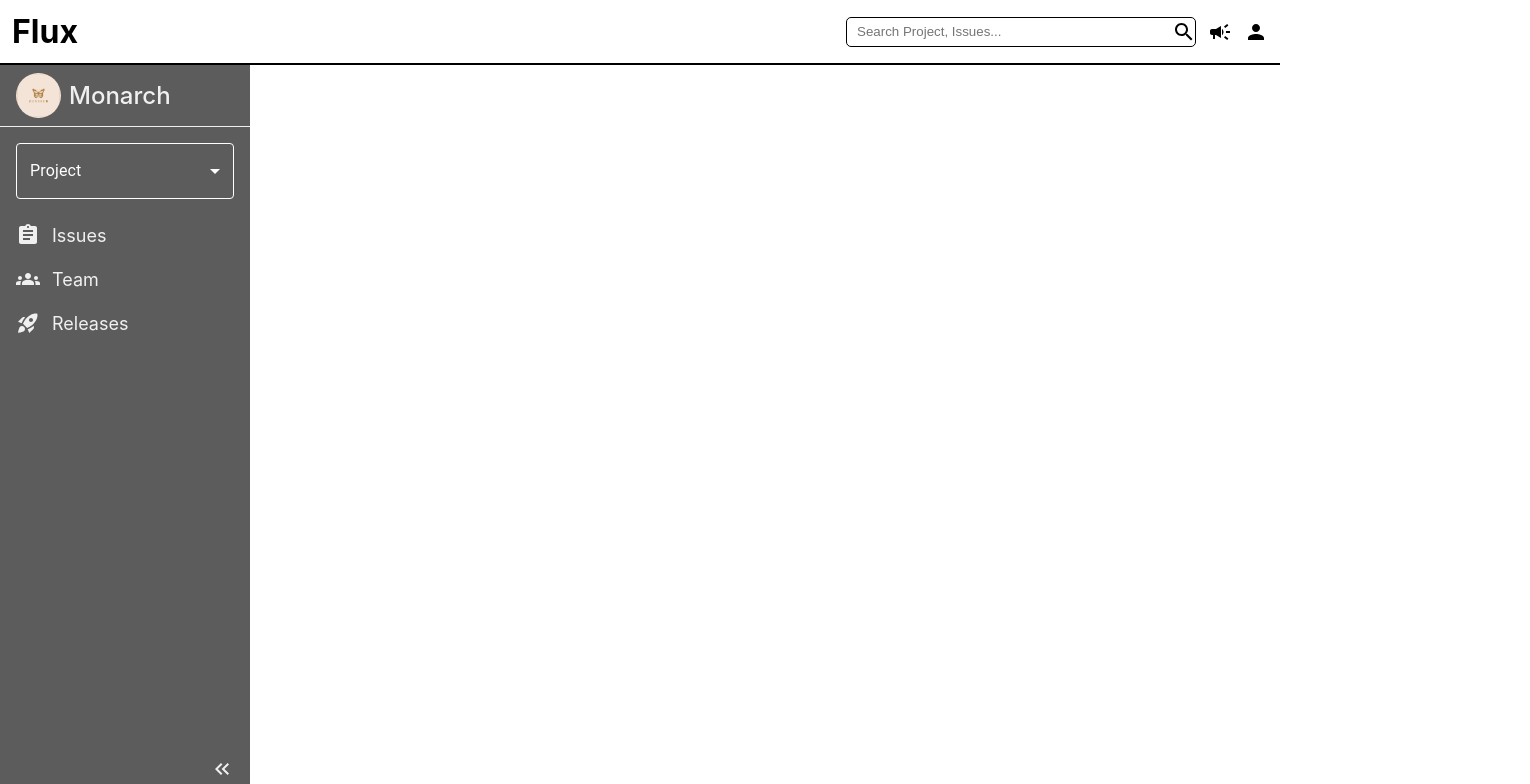
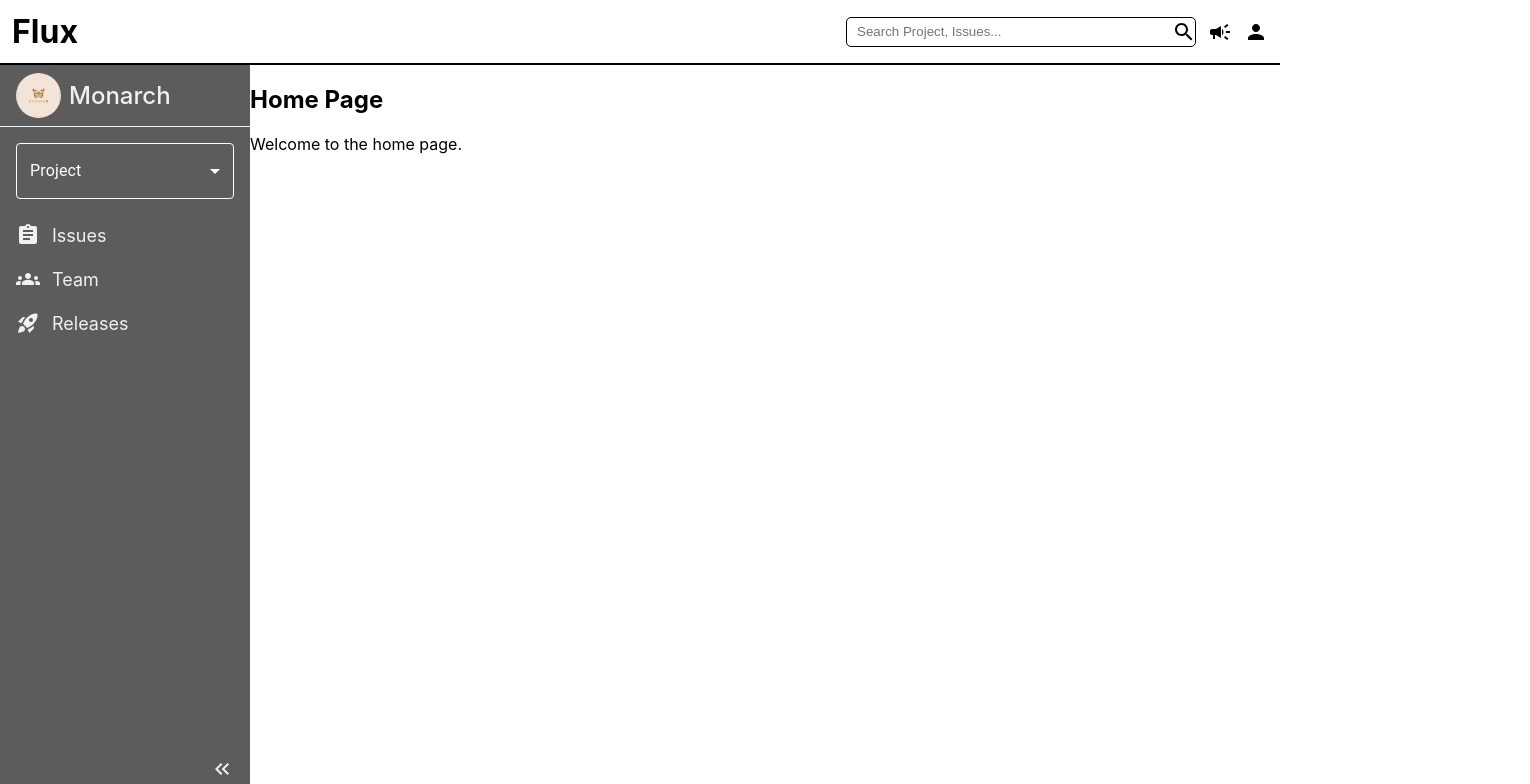
Before and after one commit to aksy007/Flux, a React (Vite) app: page / in a window 1280 px wide. Shown: the top 784 px of the page, 1530 px wide, since content can reach past the window. Built offline with nearby package versions, Linux system fonts and the light colour scheme.

Commit message:
fix render component css

```diff
--- a/src/App.tsx
+++ b/src/App.tsx
@@ -10,11 +10,15 @@ const App: React.FC = () => {
 	const Component = renderComponent(location?.pathname);
 
 	return (
-		<div className={styles.main}>
+		<>
 			<Header />
-			<Sidebar />
-			<main className={styles.componentPage}>{Component}</main>
-		</div>
+			<div className={styles.container}>
+				<Sidebar />
+				<div className={styles.component}>
+					{Component}
+				</div>
+			</div>
+		</>
 	);
 };
 
--- a/src/index.module.scss
+++ b/src/index.module.scss
@@ -9,8 +9,13 @@ body {
 	overflow-x: hidden;
 }
 
-.main {
+.container {
 	display: grid;
-	grid-template-rows: repeat(2, 1fr);
-	grid-template-rows: repeat(1, 1fr);
+	grid-template-columns: repeat(2, 1fr);
 }
+
+.component {
+	width: 100vw;
+	padding: 0;
+	margin: 0;
+}
--- a/src/router/route.tsx
+++ b/src/router/route.tsx
@@ -5,9 +5,10 @@ import About from "../components/About";
 import { NotFound } from "../components/404";
 
 const routeComponentMapping: { [key: string]: React.ComponentType } = {
-  "/": Loader,
+  "/": Home,
   "/home": Home,
   "/about": About,
+  "/*": Loader
 };
 
 // Function to render the component based on the pathname
```
